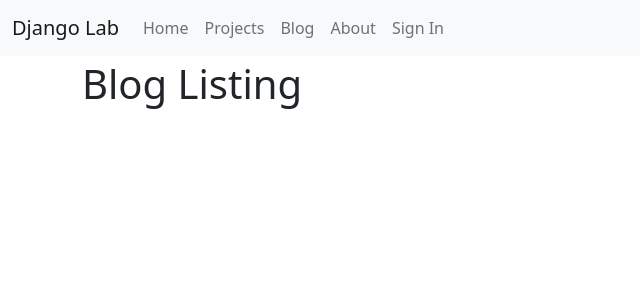
After one commit to east4ming/django_lab, a Django app: template django_lab/templates/blog/listing.html in a window 1280 px wide. The commit adds this page. Shown: the top 300 px of the page, without its empty margins (0-640 px from the left). Run offline with Django 4.2, Linux system fonts and the light colour scheme; the template is opened without the code that fills it, so the values that code supplies are empty; some libraries are stand-ins or nearby versions.

Commit message:
✍init blog app

```diff
--- a/config/settings/base.py
+++ b/config/settings/base.py
@@ -84,6 +84,8 @@ LOCAL_APPS = [
     "django_lab.projects.apps.ProjectsConfig",
     # https://realpython.com/django-migrations-a-primer/
     "django_lab.bitcoin_tracker",
+    # https://realpython.com/django-view-authorization/
+    "django_lab.blog.apps.BlogConfig",
 ]
 # https://docs.djangoproject.com/en/dev/ref/settings/#installed-apps
 INSTALLED_APPS = DJANGO_APPS + THIRD_PARTY_APPS + LOCAL_APPS
--- a/config/urls.py
+++ b/config/urls.py
@@ -20,6 +20,7 @@ urlpatterns = [
     path("accounts/", include("allauth.urls")),
     # Your stuff: custom urls includes go here
     path("projects/", include("django_lab.projects.urls")),
+    path("blog/", include("django_lab.blog.urls")),
 ] + static(settings.MEDIA_URL, document_root=settings.MEDIA_ROOT)
 if settings.DEBUG:
     # Static file serving when using Gunicorn + Uvicorn for local web socket development
--- /dev/null
+++ b/django_lab/blog/apps.py
@@ -0,0 +1,6 @@
+from django.apps import AppConfig
+
+
+class BlogConfig(AppConfig):
+    default_auto_field = "django.db.models.BigAutoField"
+    name = "django_lab.blog"
--- /dev/null
+++ b/django_lab/blog/models.py
@@ -0,0 +1,6 @@
+from django.db import models
+
+
+class Blog(models.Model):
+    title = models.CharField(max_length=50)
+    content = models.TextField()
--- /dev/null
+++ b/django_lab/blog/tests.py
@@ -0,0 +1,3 @@
+# from django.test import TestCase
+
+# Create your tests here.
--- a/django_lab/templates/base.html
+++ b/django_lab/templates/base.html
@@ -51,6 +51,9 @@
               </li>
               <li class="nav-item">
                 <a class="nav-link" href="{% url 'projects:all_projects' %}">Projects</a>
+              </li>
+              <li class="nav-item">
+                <a class="nav-link" href="{% url 'blog:listing' %}">Blog</a>
               </li>
               <li class="nav-item">
                 <a class="nav-link" href="{% url 'about' %}">About</a>
--- /dev/null
+++ b/django_lab/templates/blog/listing.html
@@ -0,0 +1,12 @@
+{% extends "base.html" %}
+
+{% block title %}Blog{% endblock %}
+
+{% block content %}
+<h1>Blog Listing</h1>
+<ul>
+{% for blog in blogs %}
+  <li> <a href="{% url 'view_blog' blog.id %}">{{ blog.title }}</a> </li>
+{% endfor %}
+</ul>
+{% endblock content %}
```
Also changed, not shown: django_lab/blog/admin.py (added, +8 -0 lines), django_lab/blog/urls.py (added, +9 -0 lines), django_lab/blog/views.py (added, +21 -0 lines), django_lab/templates/blog/view_blog.html (added, +13 -0 lines), django_lab/blog/__init__.py (added), django_lab/blog/migrations/0001_initial.py (added), django_lab/blog/migrations/__init__.py (added).
